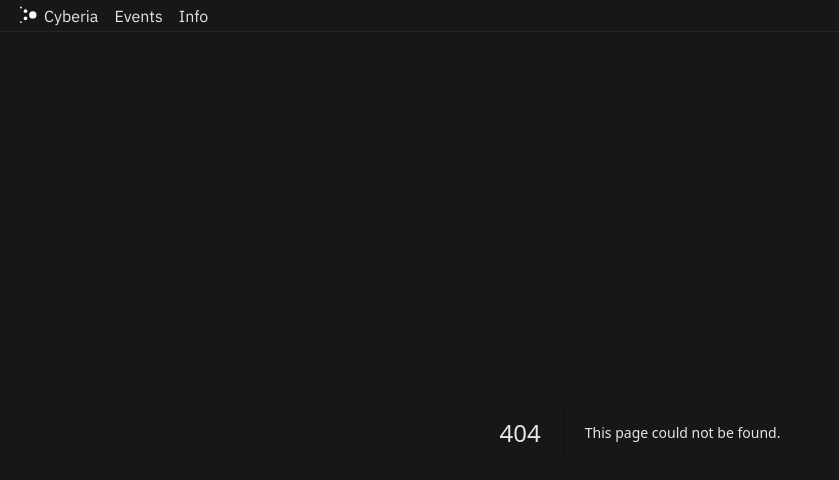
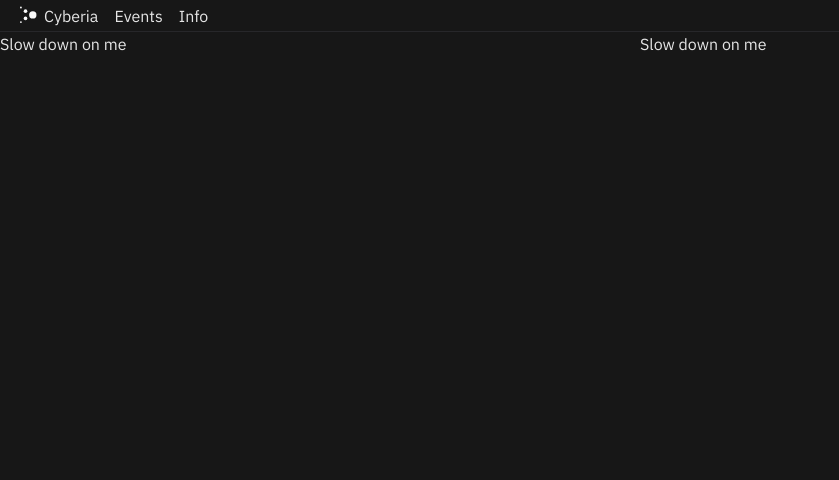
Before and after one commit to falsepopsky/cyberia, a Next.js app in the folder apps/web/: page /events in a window 1280 px wide. Before the commit this address had no page. Shown: the top 480 px of the page, without its empty margins (0-839 px from the left). Built offline with nearby package versions, Linux system fonts and the light colour scheme.

Commit message:
chore: add queries for get events

```diff
--- /dev/null
+++ b/apps/web/app/events/page.tsx
@@ -0,0 +1,31 @@
+// import { getEvents } from './queries';
+
+export default function Events() {
+  /*   const data = await getEvents();
+  console.log(data);
+
+  const events = data?.map((event) => {
+    return (
+      <div key={event.id}>
+        <p>{event.startTime}</p>
+        <p>{event.date.toDateString()}</p>
+        <p>{event.events[0].name}</p>
+        <p>{event.events[0].lineup}</p>
+        <p>{event.events[0].price}</p>
+        <p>{event.events[0].description}</p>
+        <p>{event.events[0].banner}</p>
+      </div>
+    );
+  }); */
+
+  return (
+    <main className='grid h-[calc(100vh-2rem)] grid-cols-1 md:grid-cols-2'>
+      <div>
+        <p>Slow down on me</p>
+      </div>
+      <div>
+        <p>Slow down on me</p>
+      </div>
+    </main>
+  );
+}
--- /dev/null
+++ b/apps/web/app/events/queries.tsx
@@ -0,0 +1,18 @@
+import { prisma } from '@cyberia/db';
+
+export async function getEvents() {
+  try {
+    const data = await prisma.schedule.findMany({
+      include: {
+        events: true,
+      },
+    });
+    return data;
+  } catch (error: unknown) {
+    if (error instanceof Error) {
+      console.error('Something wrong happened', error.message);
+    } else {
+      console.log(error);
+    }
+  }
+}
--- /dev/null
+++ b/apps/web/app/info/page.tsx
@@ -0,0 +1,12 @@
+export default function info() {
+  return (
+    <main className='grid h-[calc(100vh-2rem)] grid-cols-1 md:grid-cols-2'>
+      <div>
+        <p>Slow down on me</p>
+      </div>
+      <div>
+        <p>Slow down on me</p>
+      </div>
+    </main>
+  );
+}
```
